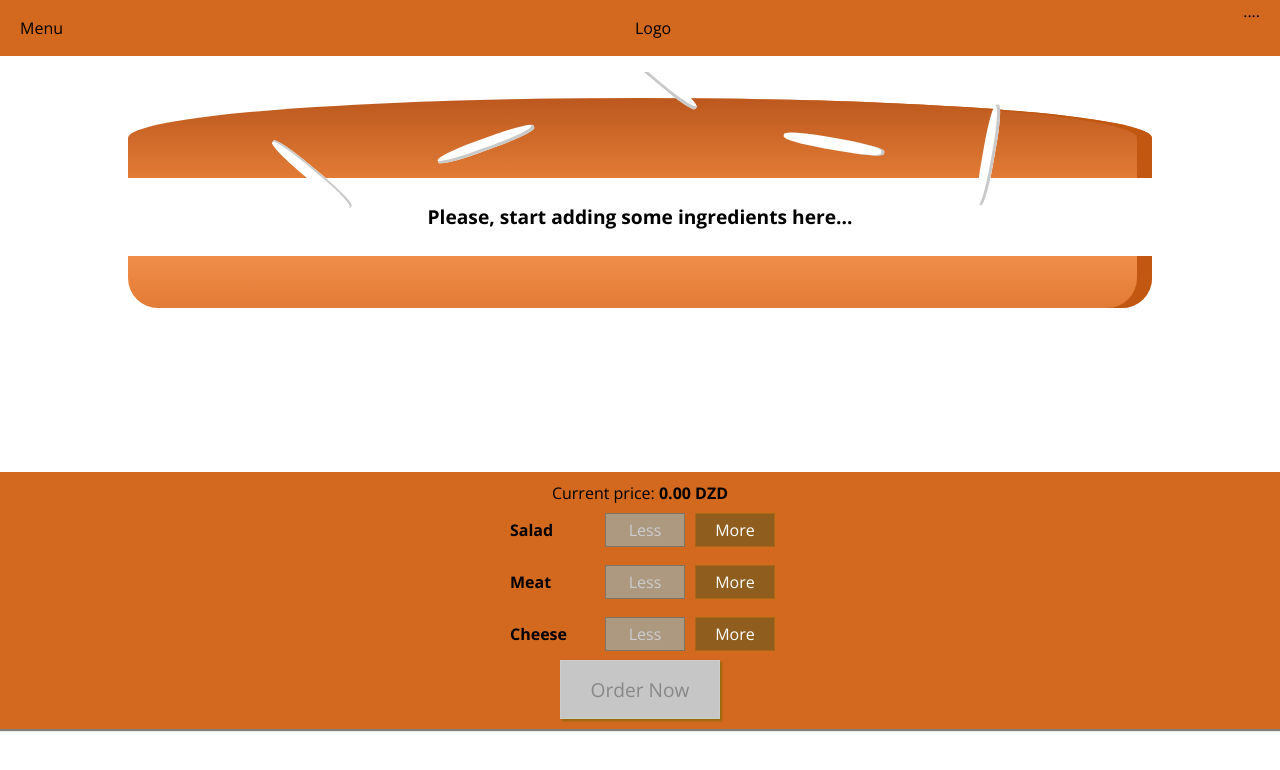
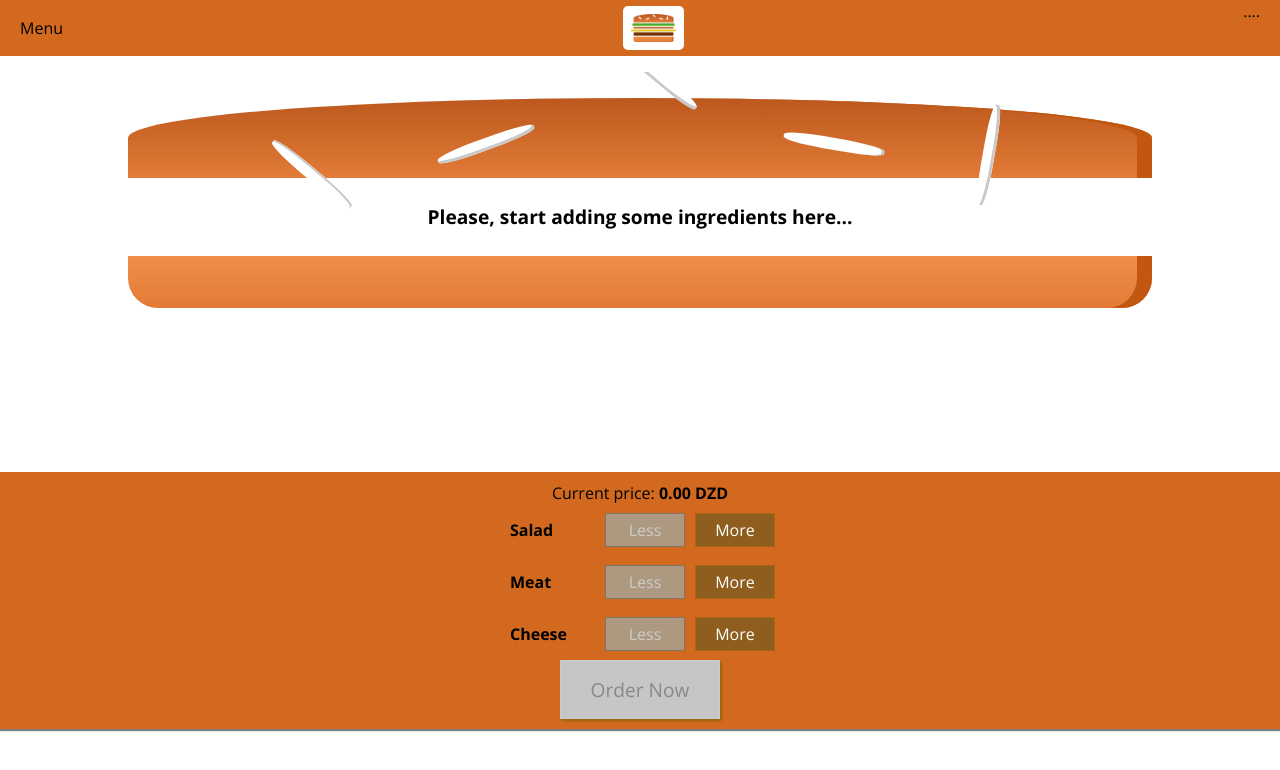
Before and after one commit to ican17/BurgerBuilder, a React (Create React App) app: page / in a window 1280 px wide. Shown: the top 770 px of the page. Built offline with nearby package versions, Linux system fonts and the light colour scheme.

Commit message:
Adding the Logo of our app

```diff
--- /dev/null
+++ b/src/components/Logo/Logo.js
@@ -0,0 +1,13 @@
+import React from 'react';
+import classes from '../Logo/Logo.module.css';
+import burgerLogo from '../../assets/images/logo.png';
+
+function Logo() {
+    return (
+        <div className={classes.Logo}>
+            <img src={burgerLogo} alt="BurgerBuilder"/>
+        </div>
+    )
+}
+
+export default Logo;
--- /dev/null
+++ b/src/components/Logo/Logo.module.css
@@ -0,0 +1,11 @@
+.Logo{
+    background-color: #fff;
+    height: 80%;
+    box-sizing: border-box;
+    padding: 8px;
+    border-radius: 5px;
+}
+
+.Logo img {
+    height: 100%;
+}
--- a/src/components/Navigation/Toolbar/Toolbar.js
+++ b/src/components/Navigation/Toolbar/Toolbar.js
@@ -1,12 +1,13 @@
 import React from 'react';
 import classes from '../Toolbar/Toolbar.module.css';
+import Logo from '../../Logo/Logo';
 
 function Toolbar(props) {
     return (
         <div>
             <header className={classes.Toolbar}>
                 <div>Menu</div>
-                <div>Logo</div>
+                <Logo/>
                 <nav>....</nav>
             </header>
         </div>
```
Also changed, not shown: src/assets/images/logo.png (added).
